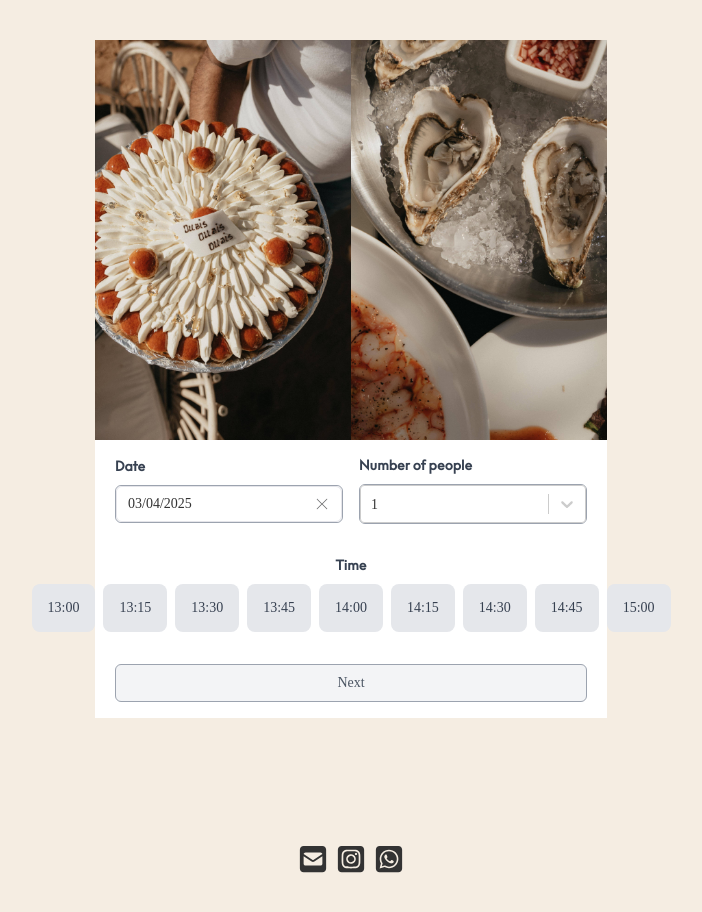
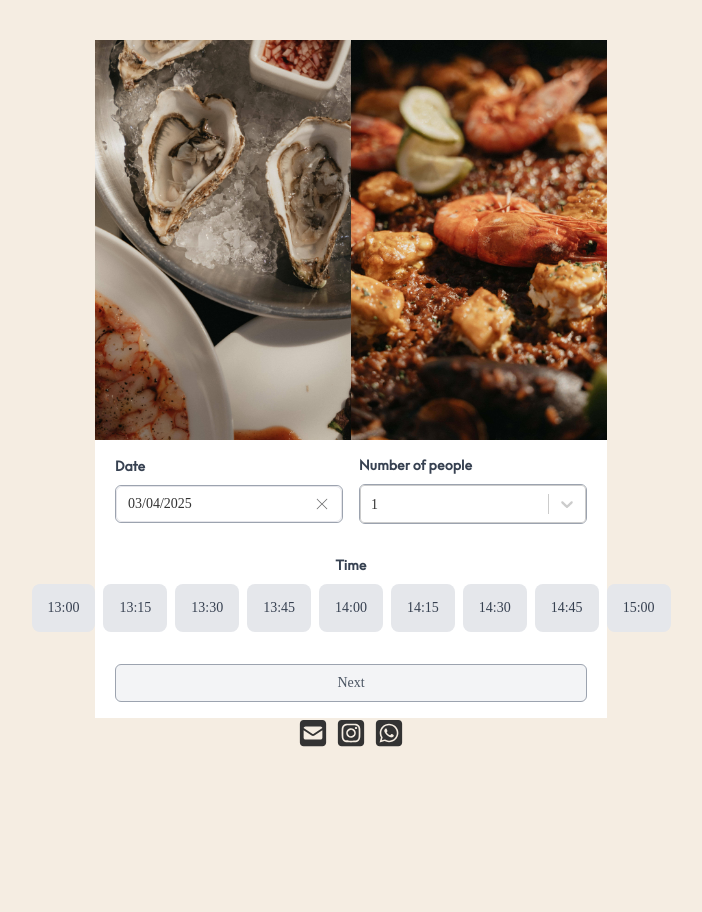
Before and after one commit to Youssef97dev/casalalla-v14, a Next.js app: page /booking in a window 1280 px wide. Shown: the top 912 px of the page, without its empty margins (289-991 px from the left). Built offline with nearby package versions, Linux system fonts and the light colour scheme; a web font is replaced by a local one.

Commit message:
upgrade performance 2

```diff
--- a/src/app/booking/components/Loader.jsx
+++ b/src/app/booking/components/Loader.jsx
@@ -1,7 +1,10 @@
 "use client";
 import { useState, useEffect } from "react";
+import dynamic from "next/dynamic";
 import { CircleLoader } from "react-spinners";
-import Book from "./Book";
+const Book = dynamic(() => import("./Book"), {
+  ssr: false,
+});
 import Link from "next/link";
 import {
   FaSquareWhatsapp,
@@ -14,7 +17,7 @@ const Loader = () => {
 
   useEffect(() => {
     // Simulate loading time
-    const timer = setTimeout(() => setIsClient(true), 2500);
+    const timer = setTimeout(() => setIsClient(true), 1500);
     return () => clearTimeout(timer);
   }, []);
 
@@ -23,7 +26,7 @@ const Loader = () => {
       {isClient ? (
         <div className="bg-[#F5EDE2] w-full flex flex-col justify-start items-center h-[130vh] px-0 lg:px-20 xl:px-96 py-0 lg:py-10">
           <Book />
-          <div className="w-full h-full flex gap-2 justify-center text-[#333333] items-center">
+          <div className="w-full h-fit flex gap-2 justify-center text-[#333333] items-center">
             <Link
               target="_blank"
               href="mailto:reservations@casalallatakerkoust.com"
```
